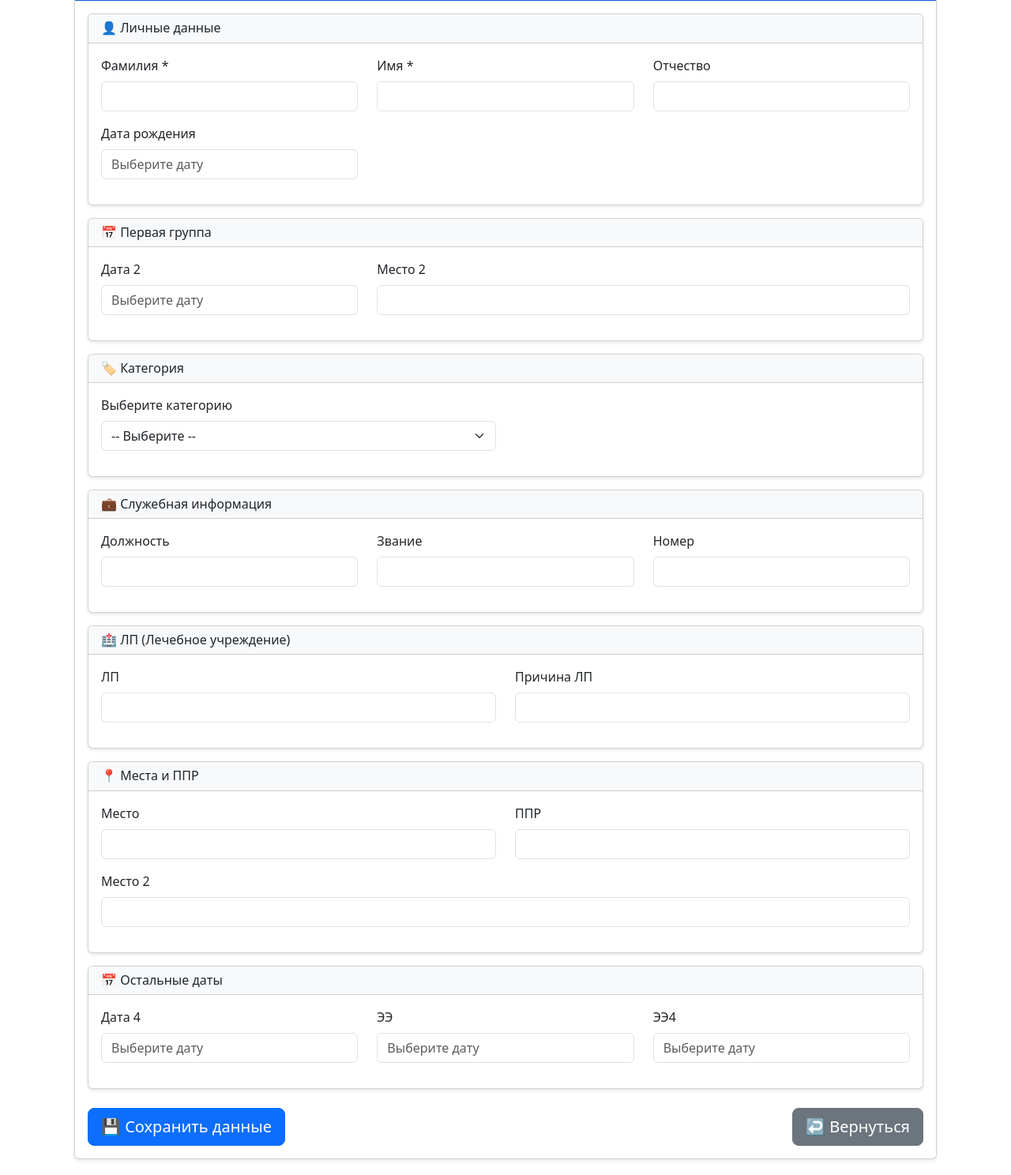
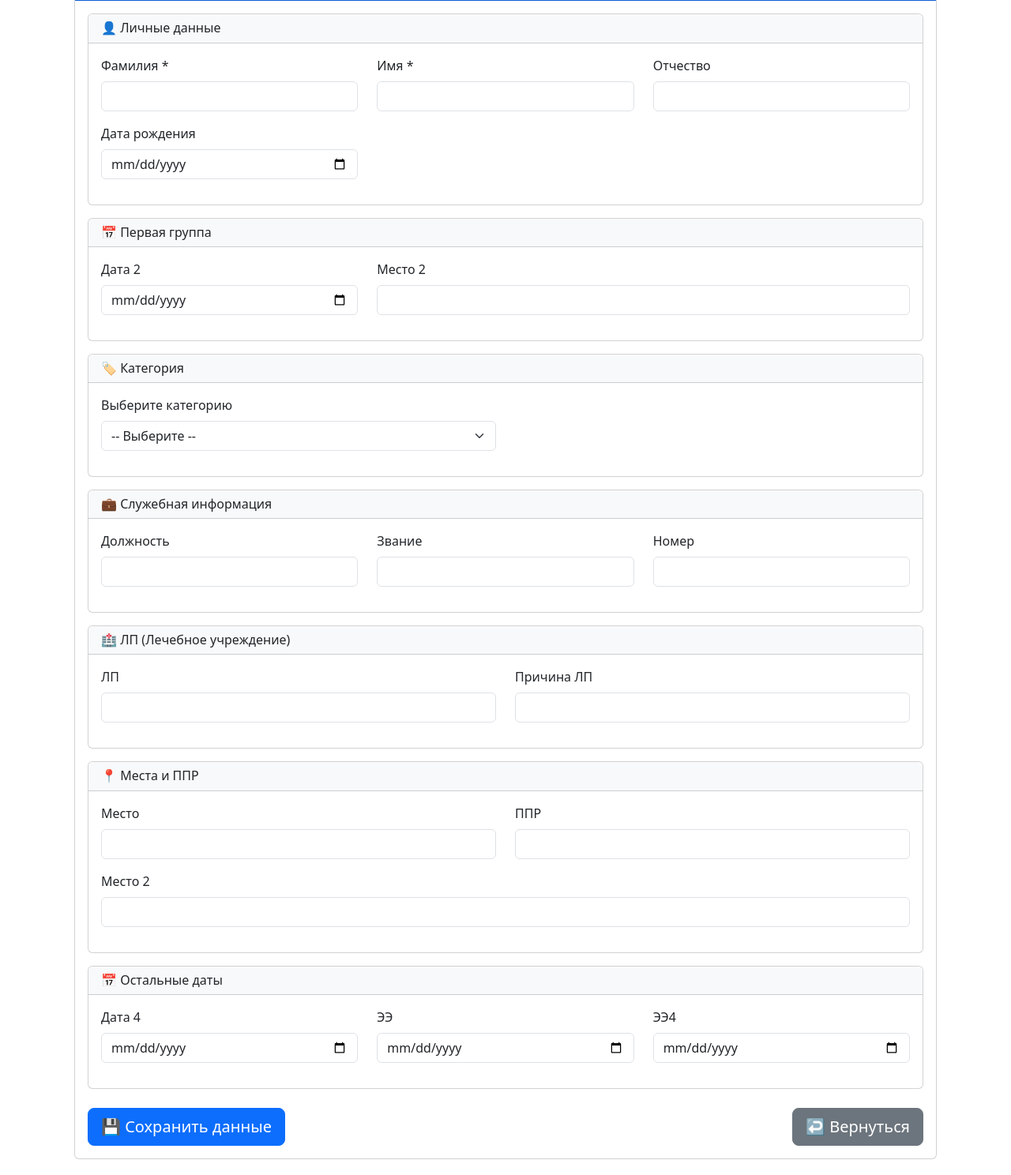
Before and after one commit to VitalySergeev/vvd1, a Flask app: page /input in a window 1280 px wide. Shown: the part 183-1671 px from the top of the page at 79% size. Run offline with Flask 3, Linux system fonts and the light colour scheme; a user stored in the database is signed in.

Commit message:
Дата вводится корректно

```diff
--- a/app.py
+++ b/app.py
@@ -276,7 +276,7 @@ def input_data():
 @login_required
 def generate_simple_report():
     """Генерирует подробный отчет в Excel"""
-    entries = PersonData.query.filter_by(user_id=current_user.id).all()
+    entries = PersonData.query.all() #filter_by(user_id=current_user.id).
 
     wb = openpyxl.Workbook()
     ws = wb.active
@@ -295,7 +295,9 @@ def generate_simple_report():
     # Данные
     for entry in entries:
         # Получаем имя автора
-        author_name = entry.author.full_name if entry.author.full_name else entry.author.username
+        #author_name = entry.author.full_name if entry.author.full_name else entry.author.username
+        author_name = entry.author.full_name if entry.author and entry.author.full_name else (
+            entry.author.username if entry.author else 'Неизвестно')
 
         row = [
             entry.id,
--- a/templates/input_form.html
+++ b/templates/input_form.html
@@ -2,10 +2,19 @@
 {% block title %}Ввод данных{% endblock %}
 
 {% block extra_head %}
-<!-- Подключаем Flatpickr для красивых календарей -->
-<link rel="stylesheet" href="https://cdn.jsdelivr.net/npm/flatpickr/dist/flatpickr.min.css">
-<script src="https://cdn.jsdelivr.net/npm/flatpickr"></script>
-<script src="https://cdn.jsdelivr.net/npm/flatpickr/dist/l10n/ru.js"></script>
+<style>
+/* Дополнительные стили для красоты */
+.card {
+    box-shadow: 0 2px 4px rgba(0,0,0,0.1);
+    margin-bottom: 20px;
+}
+.card-header {
+    font-weight: bold;
+}
+.form-label {
+    font-weight: 500;
+}
+</style>
 {% endblock %}
 
 {% block content %}
@@ -41,7 +50,8 @@
                         <div class="row">
                             <div class="col-md-4 mb-3">
                                 <label for="birth_date" class="form-label">Дата рождения</label>
-                                <input type="text" class="form-control datepicker" id="birth_date" name="birth_date" placeholder="Выберите дату">
+                                <!-- ИСПРАВЛЕНО: теперь type="date" вместо text + datepicker -->
+                                <input type="date" class="form-control" id="birth_date" name="birth_date">
                             </div>
                         </div>
                     </div>
@@ -56,7 +66,8 @@
                         <div class="row">
                             <div class="col-md-4 mb-3">
                                 <label for="date2" class="form-label">Дата 2</label>
-                                <input type="text" class="form-control datepicker" id="date2" name="date2" placeholder="Выберите дату">
+                                <!-- ИСПРАВЛЕНО: type="date" -->
+                                <input type="date" class="form-control" id="date2" name="date2">
                             </div>
                             <div class="col-md-8 mb-3">
                                 <label for="place2" class="form-label">Место 2</label>
@@ -170,15 +181,18 @@
                         <div class="row">
                             <div class="col-md-4 mb-3">
                                 <label for="date4" class="form-label">Дата 4</label>
-                                <input type="text" class="form-control datepicker" id="date4" name="date4" placeholder="Выберите дату">
+                                <!-- ИСПРАВЛЕНО: type="date" -->
+                                <input type="date" class="form-control" id="date4" name="date4">
                             </div>
                             <div class="col-md-4 mb-3">
                                 <label for="ee" class="form-label">ЭЭ</label>
-                                <input type="text" class="form-control datepicker" id="ee" name="ee" placeholder="Выберите дату">
+                                <!-- ИСПРАВЛЕНО: type="date" -->
+                                <input type="date" class="form-control" id="ee" name="ee">
                             </div>
                             <div class="col-md-4 mb-3">
                                 <label for="ee4" class="form-label">ЭЭ4</label>
-                                <input type="text" class="form-control datepicker" id="ee4" name="ee4" placeholder="Выберите дату">
+                                <!-- ИСПРАВЛЕНО: type="date" -->
+                                <input type="date" class="form-control" id="ee4" name="ee4">
                             </div>
                         </div>
                     </div>
@@ -194,62 +208,38 @@
     </div>
 </div>
 
+<!-- Только логика для категории (Flatpickr полностью удалён) -->
 <script>
-// Инициализация календарей при загрузке страницы
+// Логика для поля "Категория"
 document.addEventListener('DOMContentLoaded', function() {
-    // Настройка Flatpickr для всех полей с датами
-    flatpickr(".datepicker", {
-        locale: "ru",
-        dateFormat: "Y-m-d",
-        allowInput: true,
-        altInput: true,
-        altFormat: "d.m.Y",
-        theme: "material_blue"
-    });
+    var categorySelect = document.getElementById('category');
+    var customDiv = document.getElementById('customCategoryDiv');
+    var customInput = document.getElementById('category_custom');
 
-    // Логика для поля "Категория"
-    const categorySelect = document.getElementById('category');
-    const customDiv = document.getElementById('customCategoryDiv');
-    const customInput = document.getElementById('category_custom');
-
+    if (categorySelect) {
         categorySelect.addEventListener('change', function() {
             if (this.value === '7') {
                 customDiv.style.display = 'block';
                 customInput.required = true;
-            customInput.focus();
             } else {
                 customDiv.style.display = 'none';
                 customInput.required = false;
-            customInput.value = ''; // Очищаем поле
+                customInput.value = '';
             }
         });
+    }
 
     // Валидация формы перед отправкой
-    document.getElementById('dataForm').addEventListener('submit', function(e) {
-        if (categorySelect.value === '7' && !customInput.value.trim()) {
+    var dataForm = document.getElementById('dataForm');
+    if (dataForm) {
+        dataForm.addEventListener('submit', function(e) {
+            if (categorySelect && categorySelect.value === '7' && customInput && !customInput.value.trim()) {
                 e.preventDefault();
                 alert('Пожалуйста, введите свой вариант категории');
                 customInput.focus();
             }
         });
+    }
 });
 </script>
-
-<style>
-/* Дополнительные стили для красоты */
-.card {
-    box-shadow: 0 2px 4px rgba(0,0,0,0.1);
-    margin-bottom: 20px;
-}
-.card-header {
-    font-weight: bold;
-}
-.form-label {
-    font-weight: 500;
-}
-/* Стили для календаря */
-.flatpickr-input {
-    background-color: #fff;
-}
-</style>
 {% endblock %}
```
Also changed, not shown: database/app.db. Lines whose indentation alone changed are shown as unchanged.
